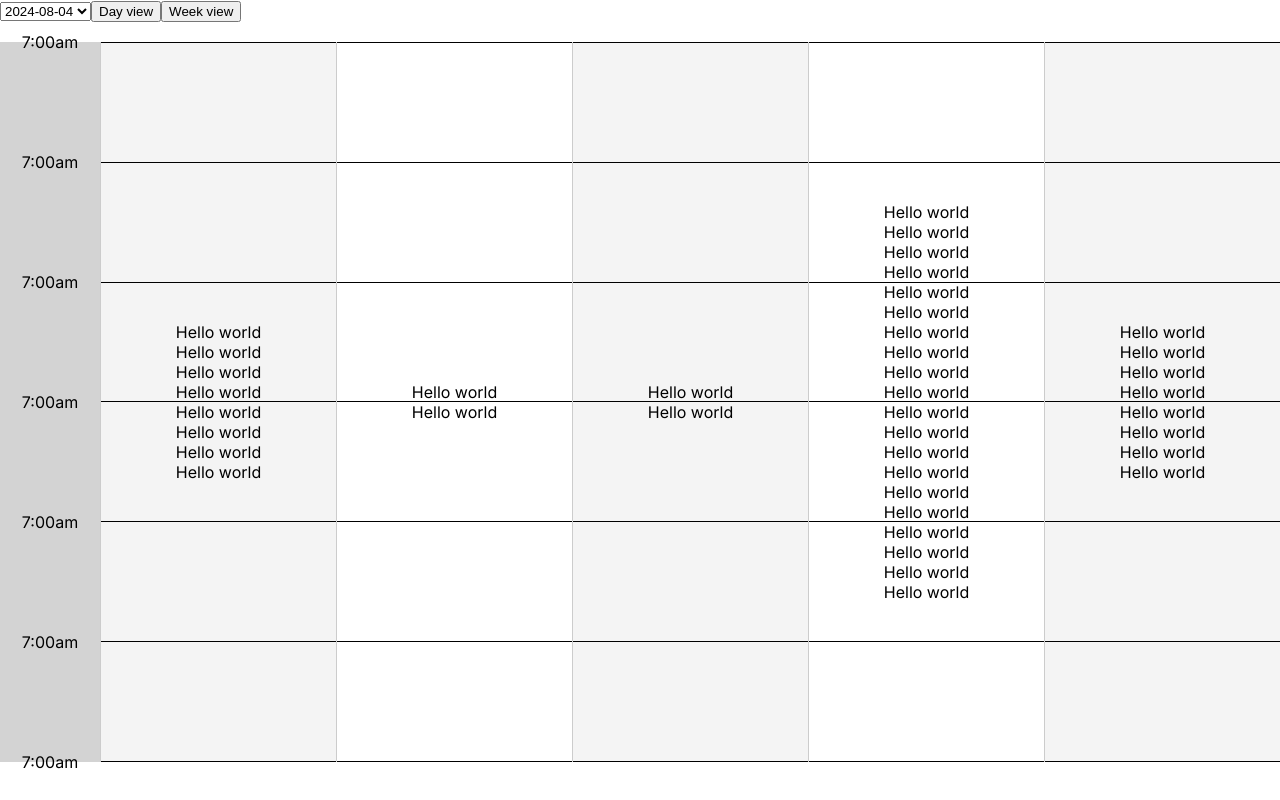
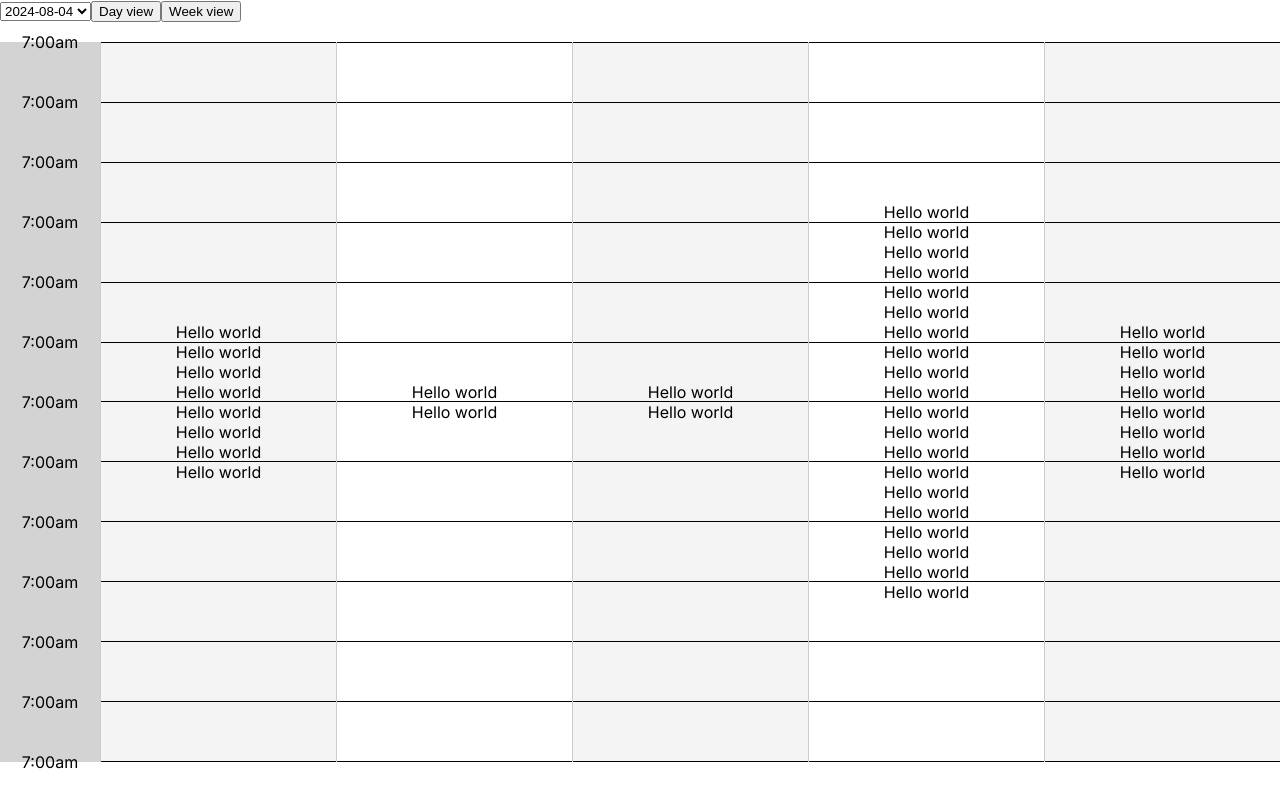
Before and after one commit to neil-kelsey/pega-agenda, a Next.js app: page / in a window 1280 px wide. Built offline with nearby package versions, Linux system fonts and the light colour scheme.

Commit message:
feat: Week view time columns now show the correct time lines - the maximum time difference over all the days

```diff
--- a/src/app/page.tsx
+++ b/src/app/page.tsx
@@ -28,6 +28,7 @@ const HomeContent: React.FC = () => {
   const [earliestTime, setEarliestTime] = useState<string>('');
   const [latestTime, setLatestTime] = useState<string>('');
   const [timeDifference, setTimeDifference] = useState<number>(0);
+  const [weekTimeDifference, setWeekTimeDifference] = useState<number>(0);
 
   const [viewMode, setViewMode] = useState<'day' | 'week'>('week');
 
@@ -45,20 +46,26 @@ const HomeContent: React.FC = () => {
   };
 
   useEffect(() => {
-    // TODO
-    // This is useful to calculate the time range for the selected date for day view
-    // But for week view it needs to be whole range
+    // For a single day view we want to show the time range from the earliest event for that day to the latest
+    // So we use calculateTimeRange to set these consts
     const { earliestTime, latestTime, timeDifference } = calculateTimeRange(data.activities, selectedDate);
+    console.log("NeilTest - timecheck - timeDifference", timeDifference);
+
+    // But for week view we want to find the earliest and latest events for the entire week
+    const { weekTimeDifference = 0 } = calculateTimeRange(data.activities, uniqueDates);
+    console.log("NeilTest - timecheck - weekTimeDifference", weekTimeDifference);
+
     setEarliestTime(earliestTime);
     setLatestTime(latestTime);
     setTimeDifference(timeDifference);
-  }, [selectedDate, data.activities]);
+    setWeekTimeDifference(weekTimeDifference);
+  }, [selectedDate, data.activities, uniqueDates]);
 
   return (
     <main className={styles.main}>
       <FilterPanel uniqueDates={uniqueDates} selectedDate={selectedDate} onDateChange={handleDateChange} onViewModeChange={handleViewModeChange} />
       {viewMode === "week" ?
-        <Week uniqueDates={uniqueDates} timeDifference={timeDifference} /> :
+        <Week uniqueDates={uniqueDates} timeDifference={weekTimeDifference} /> :
         <div className="week">
           {/* TODO - Make this a DayContainer component */}
           {/* TODO - I don't like how this is wrapped in a 'week' div when it'll only ever be a day, need better naming */}
--- a/src/app/utils/calculateTimeRange.ts
+++ b/src/app/utils/calculateTimeRange.ts
@@ -4,18 +4,19 @@ interface TimeRangeResult {
   earliestTime: string;
   latestTime: string;
   timeDifference: number;
+  weekTimeDifference?: number;
 }
 
-export const calculateTimeRange = (activities: Activity[], selectedDate: string): TimeRangeResult => {
-  // Find earliest and latest times for the selected date
-  const activitiesForSelectedDate = activities.filter(activity =>
-    activity.startTime.startsWith(selectedDate)
+export const calculateTimeRange = (activities: Activity[], selectedDateOrDates: string | string[]): TimeRangeResult => {
+  const dates = Array.isArray(selectedDateOrDates) ? selectedDateOrDates : [selectedDateOrDates];
+  const activitiesForSelectedDates = activities.filter(activity =>
+    dates.some(date => activity.startTime.startsWith(date))
   );
 
-  if (activitiesForSelectedDate.length > 0) {
+  if (activitiesForSelectedDates.length > 0) {
     // We need to figure out the earliest time and latest time in the data
     // So we know the time range we want to display
-    const times = activitiesForSelectedDate.map(activity => activity.startTime.split('T')[1]);
+    const times = activitiesForSelectedDates.map(activity => activity.startTime.split('T')[1]);
     const sortedTimes = times.sort();
     const earliest = sortedTimes[0];
     const latest = sortedTimes[sortedTimes.length - 1];
@@ -38,12 +39,14 @@ export const calculateTimeRange = (activities: Activity[], selectedDate: string)
       earliestTime: formattedEarliest,
       latestTime: formattedLatest,
       timeDifference: differenceInHoursRoundedUp,
+      weekTimeDifference: differenceInHoursRoundedUp,
     };
   } else {
     return {
       earliestTime: '',
       latestTime: '',
       timeDifference: 0,
+      weekTimeDifference: 0,
     };
   }
 };
```
